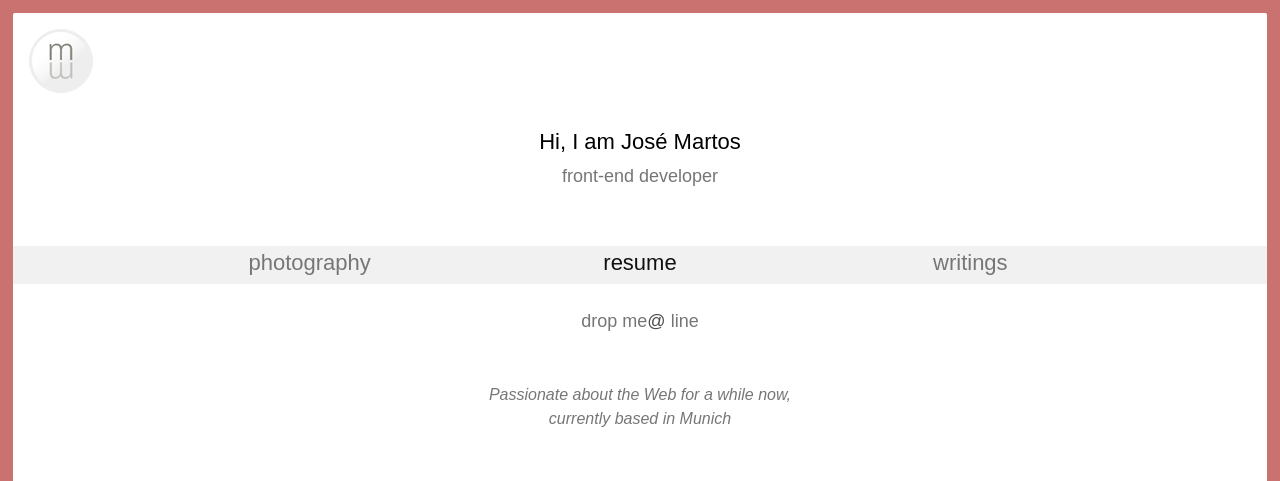
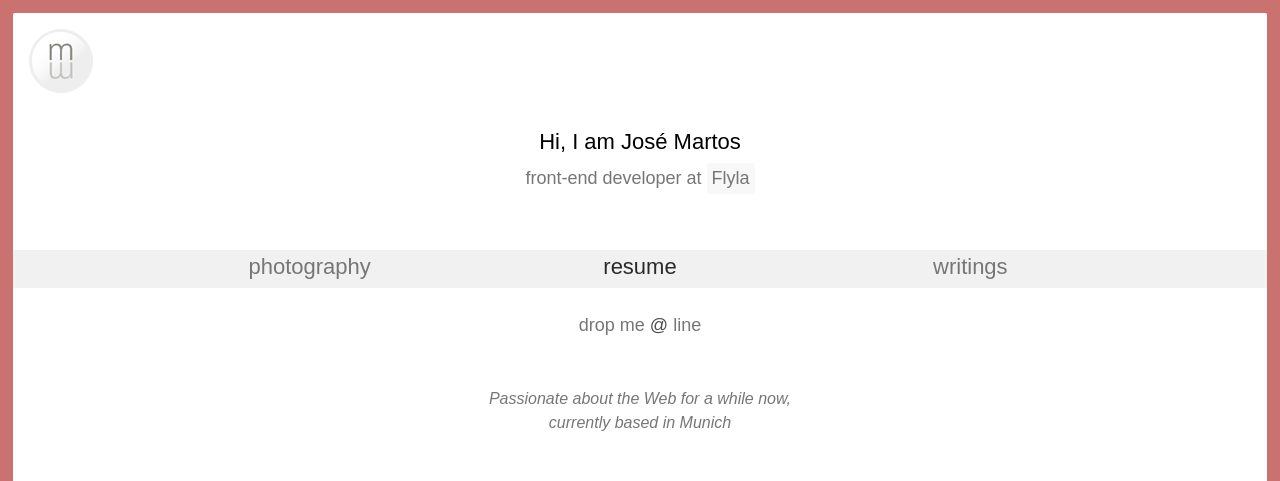
Before and after one commit to josemartos/reactwebsite, a Next.js app: page / in a window 1280 px wide. Shown: the top 481 px of the page. Built offline with nearby package versions, Linux system fonts and the light colour scheme; a web font is replaced by a local one.

Commit message:
Position update & CSS tweaks

```diff
--- a/pages/index.tsx
+++ b/pages/index.tsx
@@ -8,7 +8,12 @@ const HomePage: NextPage = () => (
     </Head>
     <div className="home-info">
       <h1 className="home-title">Hi, I am Jos&eacute; Martos</h1>
-      <div className="home-position blinking-cursor">front-end developer</div>
+      <div className="home-position">
+        front-end developer at{' '}
+        <a href="https://www.flyla.de/" title="Visit Flyla's website">
+          Flyla
+        </a>
+      </div>
     </div>
 
     <nav className="home-nav">
@@ -52,14 +57,19 @@ const HomePage: NextPage = () => (
         href="mailto:martosjosele@gmail.com?subject=Hi%20there"
         title="Say hi to Jose, or send him a gift"
       >
-        drop me
-        <span>@</span> line
+        drop me <span>@</span> line
       </a>
     </div>
 
     <div className="page-container">
       <p className="home-bio">
-        Passionate about the Web for a while now, currently based in Munich
+        Passionate about the Web for a while now, currently based in{' '}
+        <a
+          href="https://en.wikipedia.org/wiki/Munich"
+          title="Wikipedia article about Munich"
+        >
+          Munich
+        </a>
       </p>
     </div>
   </section>
--- a/styles/layout/_layout.scss
+++ b/styles/layout/_layout.scss
@@ -15,7 +15,7 @@ a {
   color: $font-primary;
   cursor: pointer;
   text-decoration: none;
-  outline: none;
+  transition: color 300ms;
 
   &:hover {
     color: darken($font-primary, 50%);
--- a/styles/pages/_home.scss
+++ b/styles/pages/_home.scss
@@ -15,6 +15,13 @@
   color: $c-grey300;
   font-size: rem(18px);
   text-align: center;
+
+  a {
+    background-color: $c-grey100-hover;
+    border-radius: 2px;
+    padding: 2px 5px;
+    display: inline-block;
+  }
 }
 
 .home-nav {
@@ -37,24 +44,18 @@
   }
 
   a {
-    color: $c-grey300;
     display: inline-block;
     font-size: rem(22px);
     font-weight: 300;
     padding-bottom: 5px;
     text-align: center;
-    transition: color 200ms;
-
-    &:hover {
-      color: $c-black;
-    }
   }
 
   li:nth-child(2) a {
-    color: $c-grey600;
+    color: darken($font-primary, 30%);
 
     &:hover {
-      color: $c-black;
+      color: darken($font-primary, 50%);
     }
   }
 
```
Also changed, not shown: 1 other file (tests, documents, lock files or other folders).
